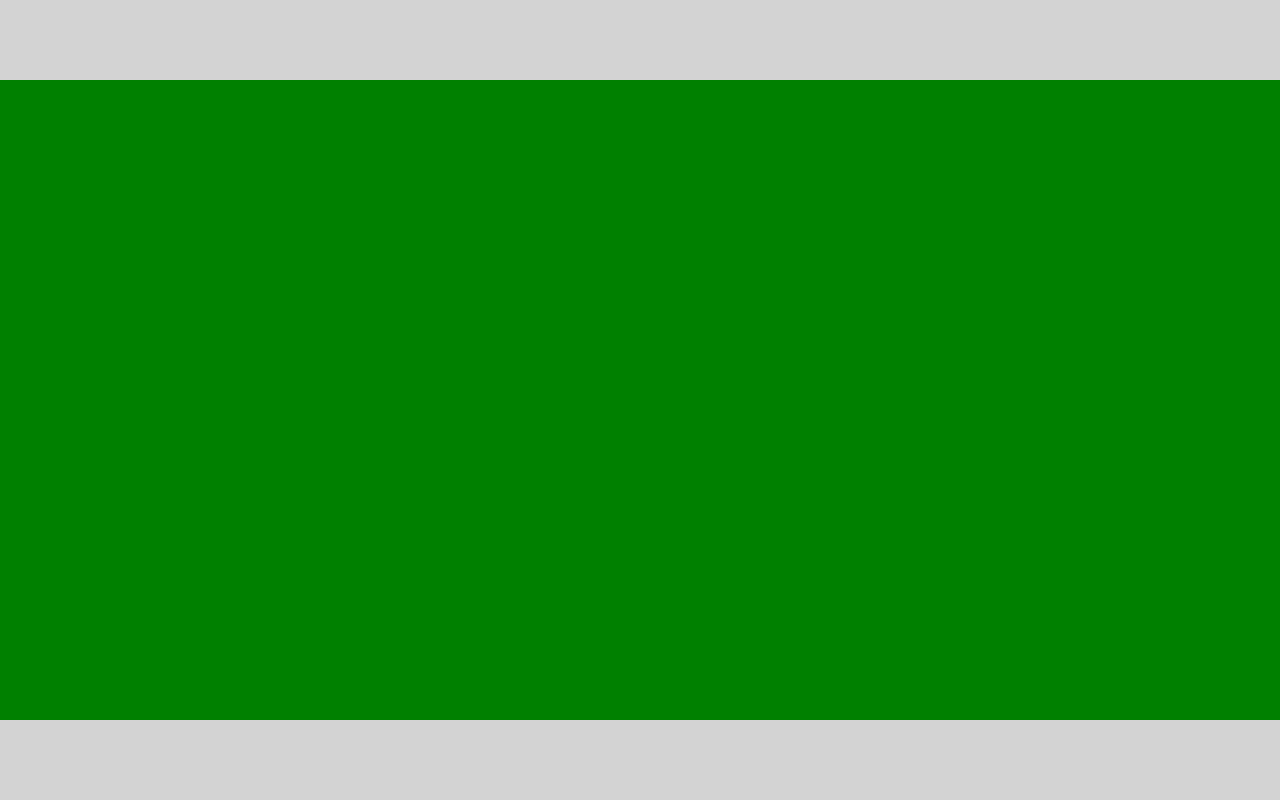
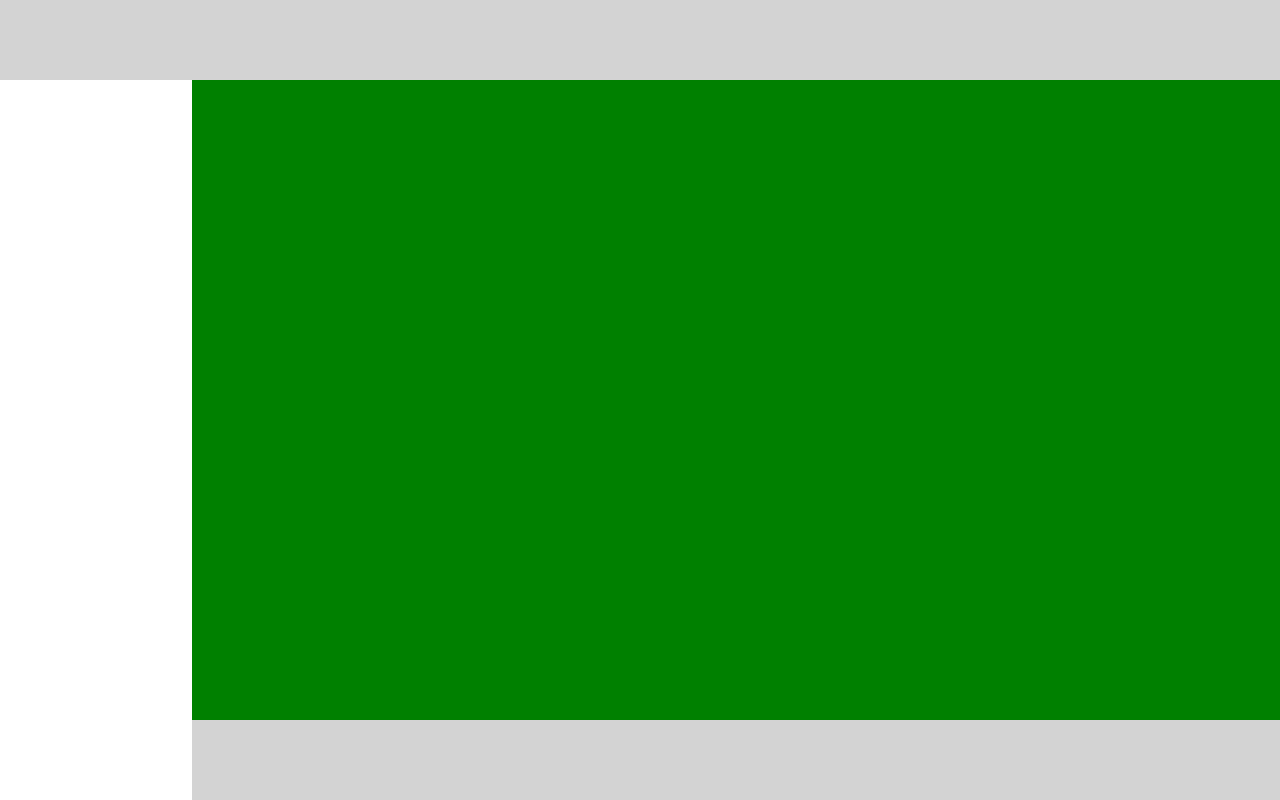
Before and after one commit to AlessandroPalumboDev/html-css-boolzapp, a plain HTML site: page index.html in a window 1280 px wide. Drawn offline with Linux system fonts and the light colour scheme.

Commit message:
[UPD] primi blocchi colorati tablet

```diff
--- a/css/_partials/common.css
+++ b/css/_partials/common.css
@@ -16,7 +16,7 @@ body{
 
 .col{
     height: 100%;
-    background-color: blue;
+    background-color: white;
 }
 
 .top, .foot{
--- a/css/_partials/responsive.css
+++ b/css/_partials/responsive.css
@@ -0,0 +1,24 @@
+/* TABLET */
+@media screen and (min-width: 480px) {
+    .tablet-only{
+        display:block
+    }
+
+    .row{
+        display: flex;
+    }
+
+    .col{
+        width: 85%;
+    }
+
+    .col.tablet-only{
+        width: 15%;
+    }
+}
+
+
+/* DESKTOP */
+@media screen and (min-width: 7680px) {
+
+}
--- a/css/_partials/variables.css
+++ b/css/_partials/variables.css
@@ -0,0 +1,3 @@
+.tablet-only{
+    display: none;
+}
--- a/index.html
+++ b/index.html
@@ -9,6 +9,11 @@
 <body>
     <div class="container">
         <div class="row">
+            <div class="col tablet-only">
+                <div class="top">
+
+                </div>
+            </div>
             <div class="col">
                 <div class="top">
 
```
